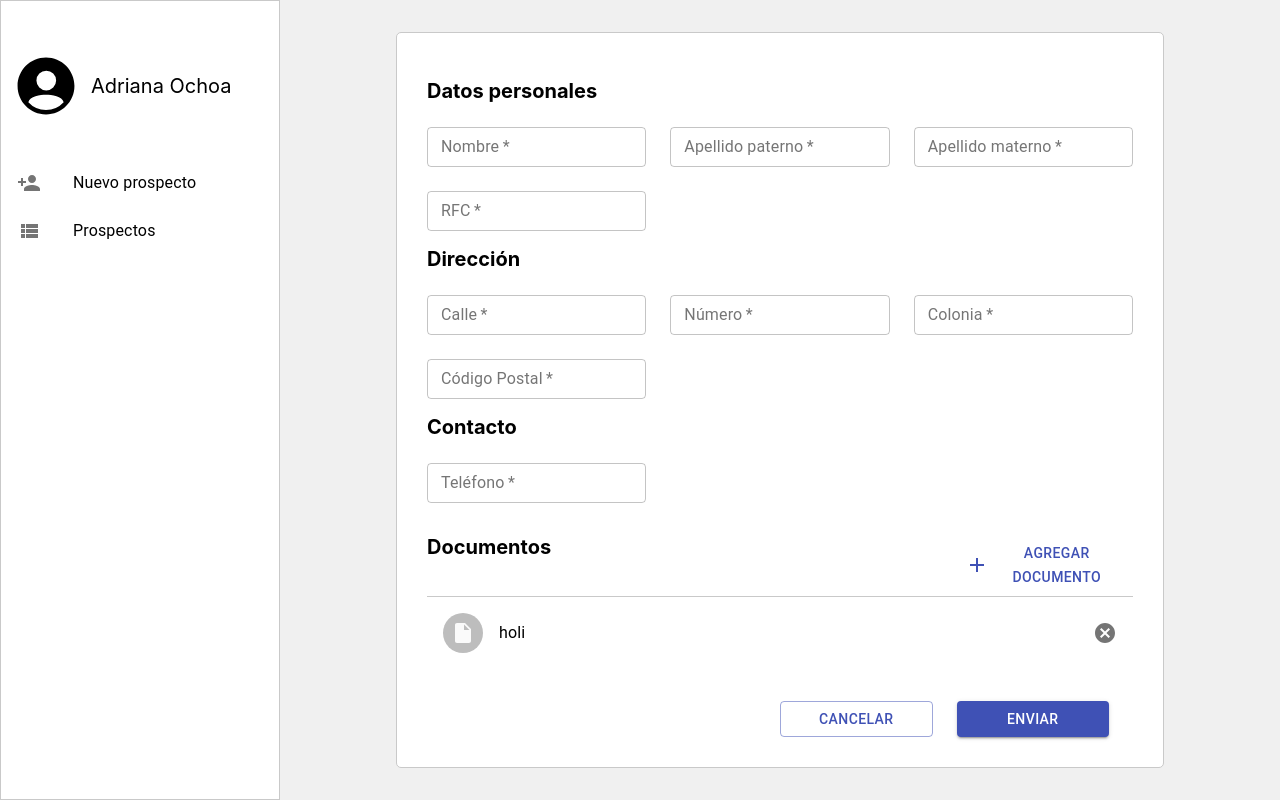
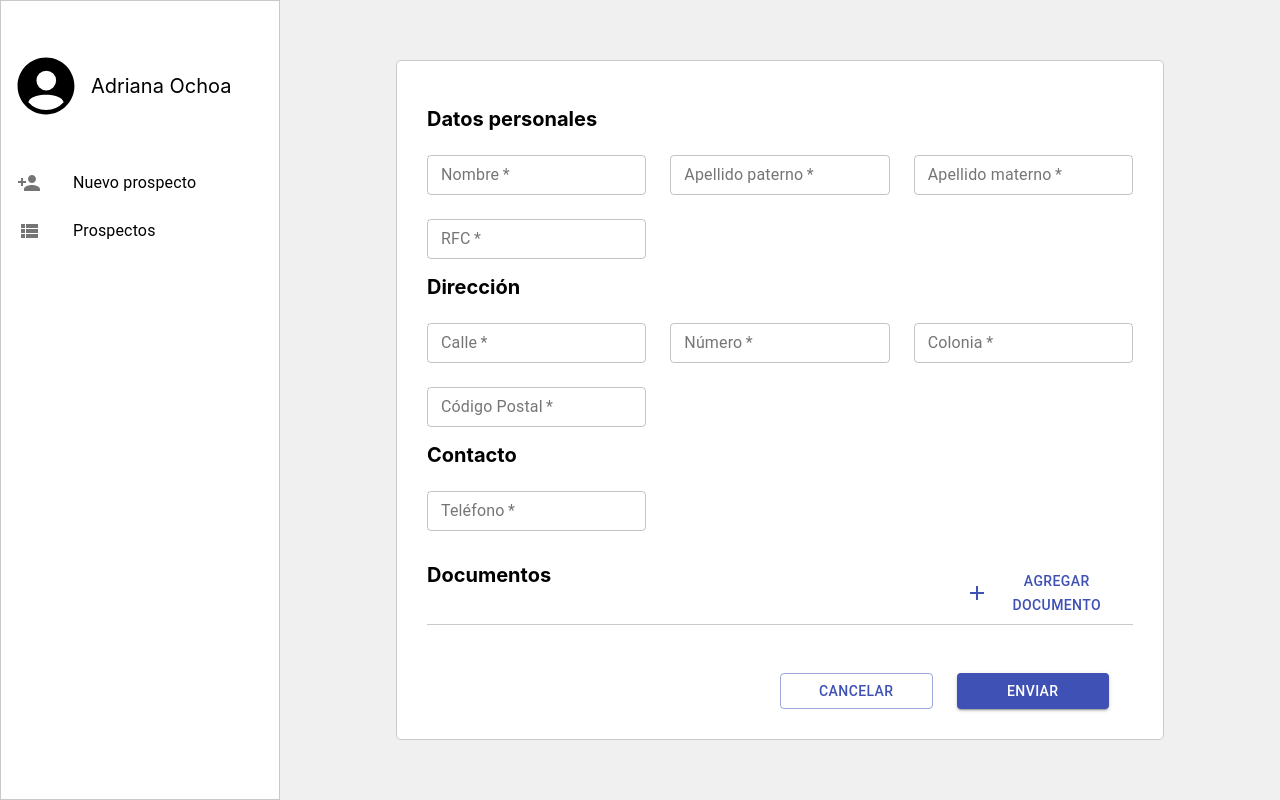
Before and after one commit to Suz8a/prospectos-front-end, a React (Create React App) app: page /prospects/new in a window 1280 px wide. Built offline with nearby package versions, Linux system fonts and the light colour scheme.

Commit message:
modofied prospect form

```diff
--- a/src/modules/prospect-form/index.tsx
+++ b/src/modules/prospect-form/index.tsx
@@ -26,7 +26,7 @@ function ProspectForm() {
     codigoPostal: "",
     telefono: "",
     rfc: "",
-    documentos: [{ name: "holi", url: "url" }],
+    documentos: [],
   });
 
   function onChange(
```
